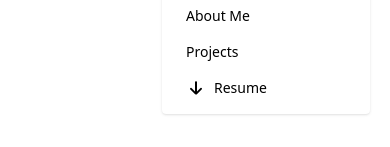
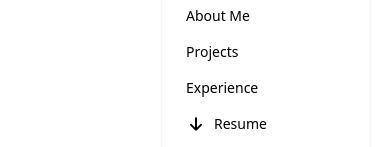
Before and after one commit to iamdk353/portfolio, a React (Vite) app: page / in a window 390 px wide. Both pictures are taken after a click on the button 339 px from the left and 48 px from the top of the page. Shown: the part 158-305 px from the top of the page. Built offline with nearby package versions, Linux system fonts and the light colour scheme.

Commit message:
added exp to nav

```diff
--- a/src/components/Experience.tsx
+++ b/src/components/Experience.tsx
@@ -2,7 +2,7 @@ import ExpTab from "./ExpTab";
 
 const Experience = () => {
   return (
-    <div className="flex flex-col items-center space-y-2">
+    <div className="flex flex-col items-center space-y-2" id="experience">
       <p className="sora text-2xl font-bold">EXPERIENCE</p>
       <div className="w-full  p-4  grid grid-flow-row grid-cols-1 md:grid-cols-2 gap-3">
         <ExpTab
--- a/src/components/Nav.tsx
+++ b/src/components/Nav.tsx
@@ -70,6 +70,9 @@ const Nav = () => {
               <li>
                 <a href="#Projects">Projects</a>
               </li>
+              <li>
+                <a href="#experience">Experience</a>
+              </li>
               <li className="">
                 <span className="bg-primary-black ">
                   <img src={download} alt="" />
```
